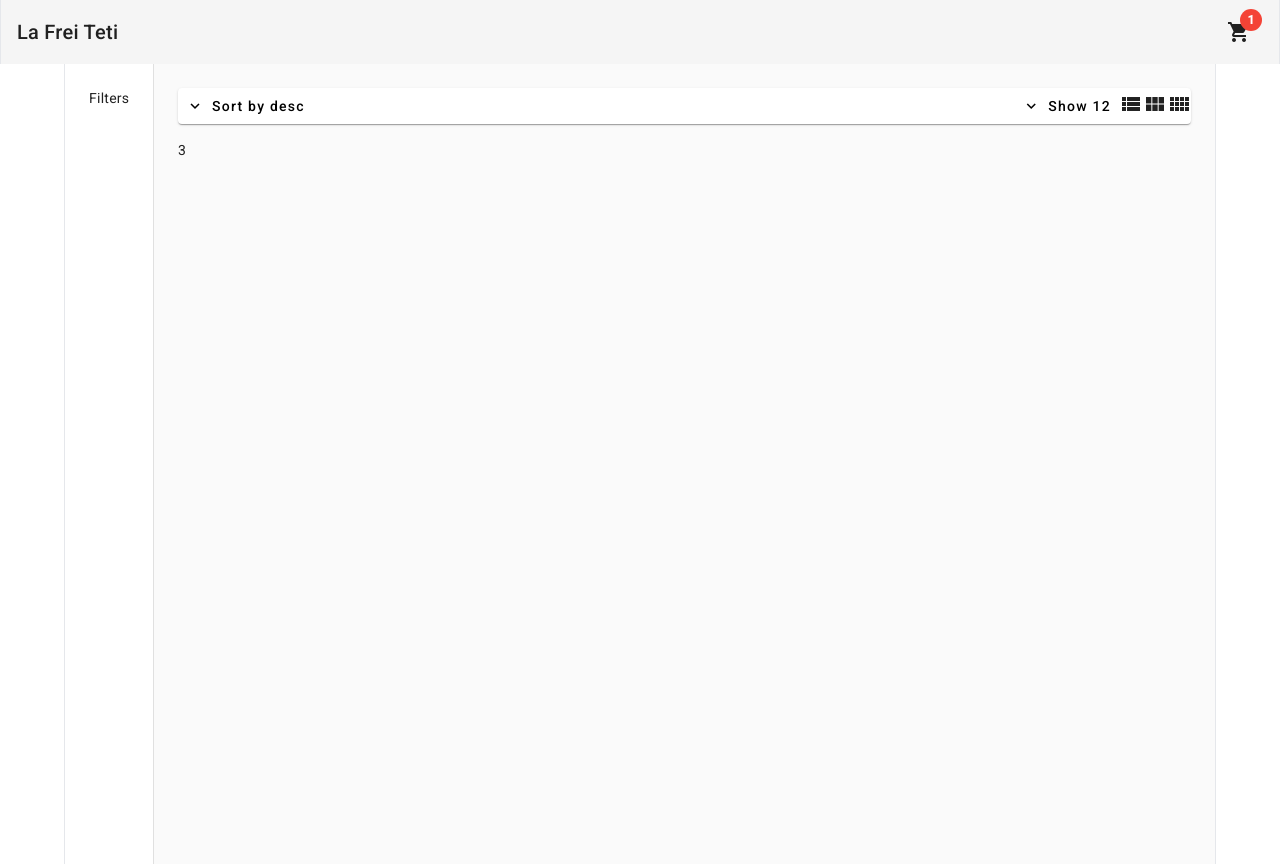
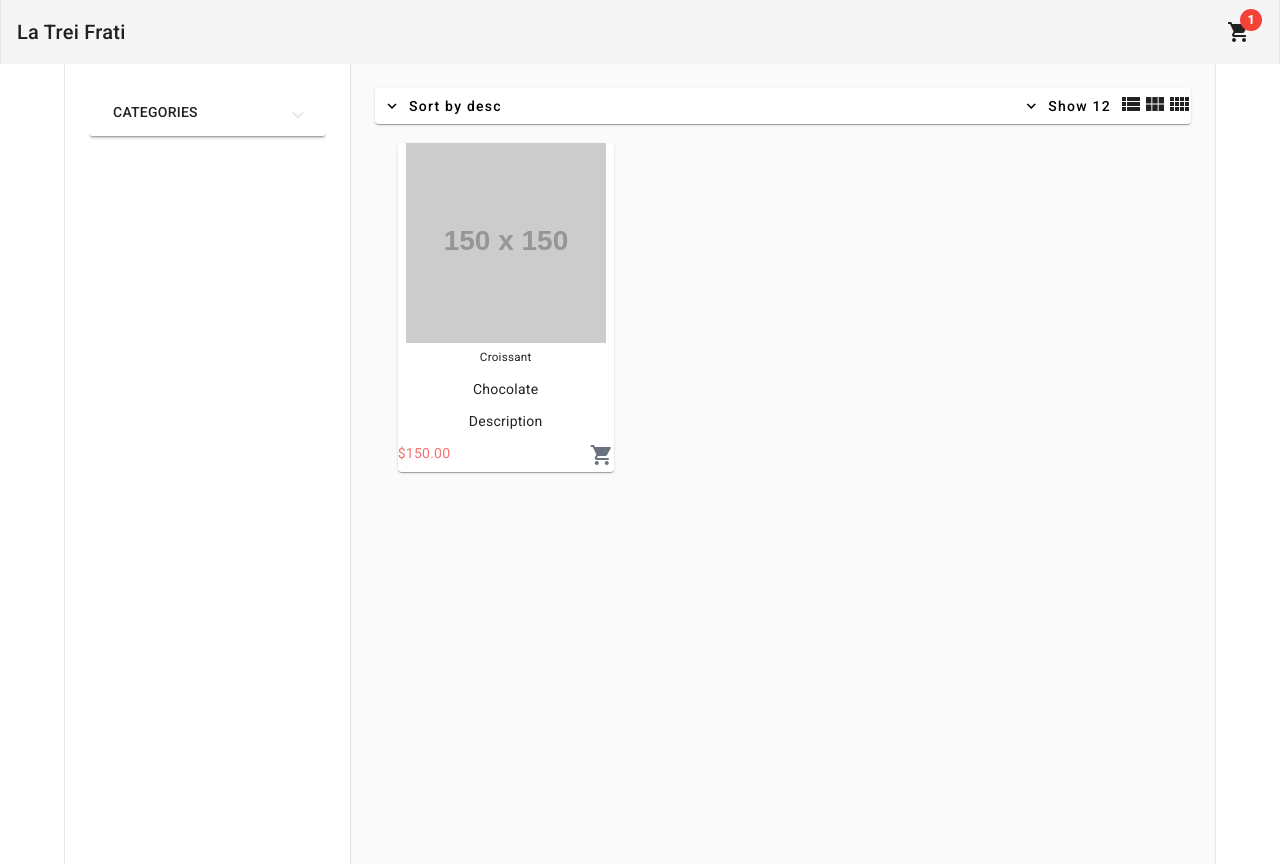
Before and after one commit to rzepa000/bakery_shop, an Angular app: page /home in a window 1280 px wide. Built offline with nearby package versions, Linux system fonts and the light colour scheme.

Commit message:
added filters and product card

```diff
--- a/src/app/app.module.ts
+++ b/src/app/app.module.ts
@@ -19,13 +19,17 @@
 import { HeaderComponent } from './components/header/header.component';
 import { HomeComponent } from './pages/home/home.component';
 import { ProductsHeaderComponent } from './pages/home/components/products-header/products-header.component';
+import { FiltersComponent } from './pages/home/components/filters/filters.component';
+import { ProductBoxComponent } from './pages/home/components/product-box/product-box.component';
 
 @NgModule({
   declarations: [
     AppComponent,
     HeaderComponent,
     HomeComponent,
-    ProductsHeaderComponent
+    ProductsHeaderComponent,
+    FiltersComponent,
+    ProductBoxComponent
   ],
   imports: [
     BrowserModule,
--- a/src/app/components/header/header.component.html
+++ b/src/app/components/header/header.component.html
@@ -1,6 +1,6 @@
 <mat-toolbar class="max-w-7xl mx-auto border-x justify-between ">
 
-    <a routerLink="home">La Frei Teti</a>
+    <a routerLink="home">La Trei Frati</a>
     <button mat-icon-button [matMenuTriggerFor]="menu">
         <mat-icon [matBadge]="1" matBadgeColor="warn">
 
@@ -14,11 +14,11 @@
             </div>
             <div class="py-3">
                 <div class="flex justify-between font-light mb-2">
-                    Keyboard x 1
+                    Bread x 1
                     <span class="font-bold ">{{'150' | currency}}</span>
                 </div>
                 <div class="flex justify-between font-light mb-2">
-                    Keyboard x 1
+                    Croissant x 1
                     <span class="font-bold ">{{'150' | currency}}</span>
                 </div>
             </div>
@@ -31,7 +31,7 @@
                     <mat-icon>remove_shopping_cart</mat-icon>
                 </button>
                 <button routerLink="cart" class=" bg-green-600 text-white rounded-full w-8 h-8">
-                    <mat-icon>remove_shopping_cart</mat-icon>
+                    <mat-icon>shopping_cart</mat-icon>
                 </button>
 
             </div>
--- /dev/null
+++ b/src/app/pages/home/components/filters/filters.component.html
@@ -0,0 +1,10 @@
+<mat-expansion-panel *ngIf="categories">
+    <mat-expansion-panel-header>
+        <mat-panel-title>CATEGORIES</mat-panel-title>
+    </mat-expansion-panel-header>
+    <mat-selection-list [multiple]="false">
+        <mat-list-option *ngFor="let category of categories" [value]="category">
+            <button (click)="onShowCategory(category)">{{category}}</button>
+        </mat-list-option>
+    </mat-selection-list>
+</mat-expansion-panel>
--- /dev/null
+++ b/src/app/pages/home/components/filters/filters.component.ts
@@ -0,0 +1,17 @@
+import { Component, EventEmitter, Output } from '@angular/core';
+
+@Component({
+  selector: 'app-filters',
+  templateUrl: './filters.component.html' ,
+
+})
+export class FiltersComponent {
+  @Output() showCategory = new EventEmitter <string>();
+
+  categories =["Sweet bakery", "Bread" , "Buns"];
+
+
+  onShowCategory(category: string): void{
+    this.showCategory.emit(category);
+  }
+}
--- /dev/null
+++ b/src/app/pages/home/components/product-box/product-box.component.html
@@ -0,0 +1,20 @@
+<mat-card class="text-center">
+    <div>
+        <img class="mb-1 px-2 mx-auto h-[200px]"
+        src="https://via.placeholder.com/150"
+        />
+        <div class="w-full">
+            <div>
+                <h5>Croissant</h5>
+                <p class="truncate hove:whitespace-normal">Chocolate</p>
+                <p>Description</p>
+            </div>
+            <div class="flex justify-between">
+                <span class="text-red-400">{{'150' | currency}}</span>
+                <button>
+                    <mat-icon class="text-gray-500">shopping_cart</mat-icon>
+                </button>
+            </div>
+        </div>
+    </div>
+</mat-card>
--- /dev/null
+++ b/src/app/pages/home/components/product-box/product-box.component.ts
@@ -0,0 +1,12 @@
+import { Component, Input } from '@angular/core';
+
+@Component({
+  selector: 'app-product-box',
+  templateUrl: './product-box.component.html' ,
+  styles: [
+  ]
+})
+export class ProductBoxComponent {
+  @Input() fullWidthMode=false;
+
+}
--- a/src/app/pages/home/home.component.html
+++ b/src/app/pages/home/home.component.html
@@ -3,12 +3,18 @@
 [autosize]="true"
 >
     <mat-drawer mode="side" opened class="p-6">
-        <div>
-            Filters
-        </div>
+        <app-filters (showCategory)="onShowCategory($event)"></app-filters>
     </mat-drawer>
     <mat-drawer-content class="p-6">
         <app-products-header (columnsCountChange)="onColumnsChange($event)"></app-products-header>
-        {{cols}}
+        <mat-grid-list
+        gutterSize="16"
+        [cols]="cols"
+        [rowHeight]="rowHeight"
+        >
+        <mat-grid-tile>
+            <app-product-box></app-product-box>
+        </mat-grid-tile>
+        </mat-grid-list>
     </mat-drawer-content>
 </mat-drawer-container>
--- a/src/app/pages/home/home.component.ts
+++ b/src/app/pages/home/home.component.ts
@@ -1,5 +1,6 @@
 import { Component } from '@angular/core';
 
+const ROWS_HEIGHT: {[id:number]: number} = {1: 400, 3:335, 4:350}
 @Component({
   selector: 'app-home',
   templateUrl: './home.component.html',
@@ -8,9 +9,14 @@
 })
 export class HomeComponent {
   cols=3;
+  rowHeight= ROWS_HEIGHT[this.cols];
+  category: string | undefined;
 
   onColumnsChange(colsNum: number):void {
     this.cols=colsNum;
+    this.rowHeight=ROWS_HEIGHT[this.cols];
   }
-
+  onShowCategory(newCategory: string): void{
+    this.category= newCategory;
+  }
 }
--- a/src/index.html
+++ b/src/index.html
@@ -2,7 +2,7 @@
 <html lang="en">
 <head>
   <meta charset="utf-8">
-  <title>BakeryShop</title>
+  <title>La Trei Frati</title>
   <base href="/">
   <meta name="viewport" content="width=device-width, initial-scale=1">
   <link rel="icon" type="image/x-icon" href="favicon.ico">
```
